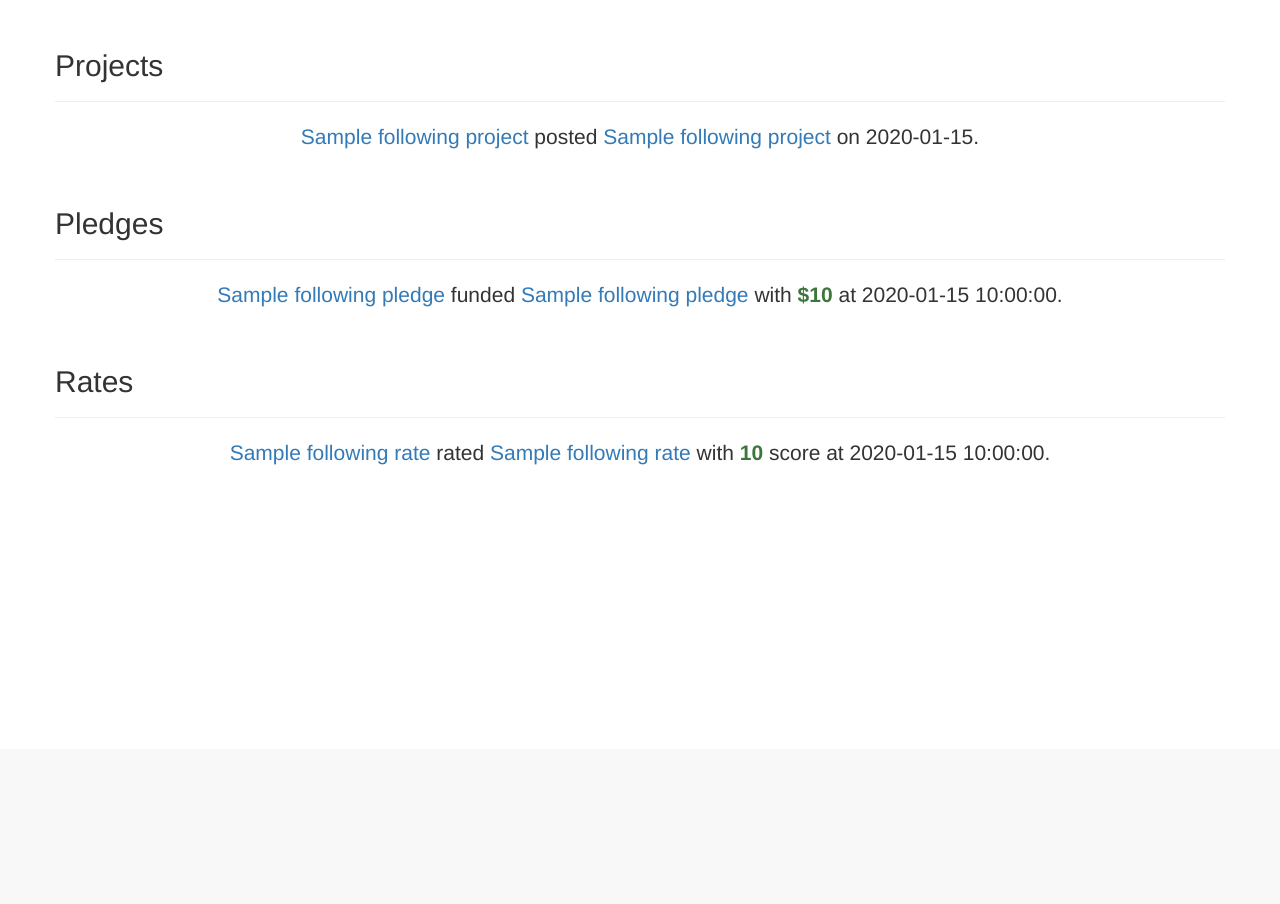
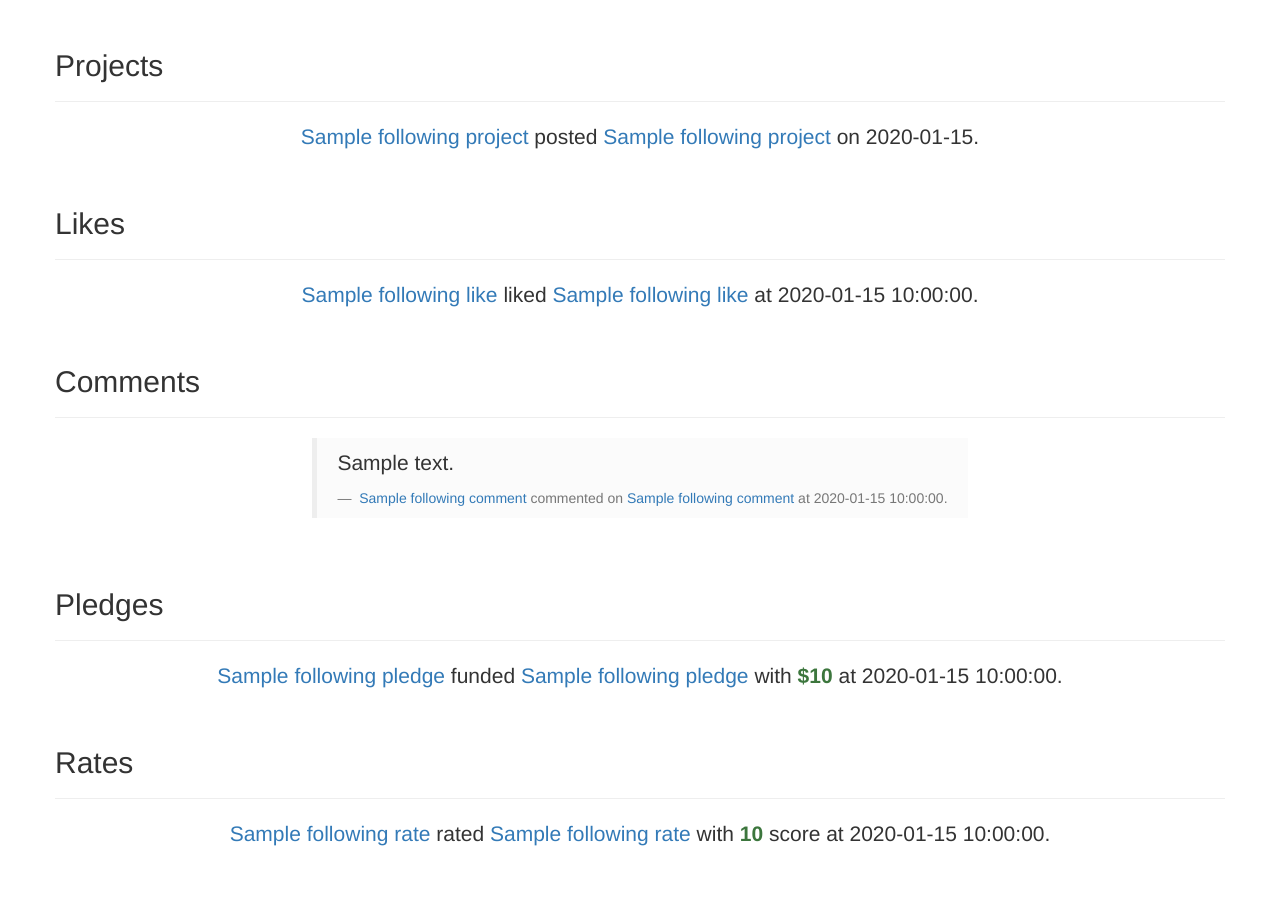
Before and after one commit to glkwhr/Crowdfunding, a PHP site: the page made by application/views/user/home.php in a window 1280 px wide. Shown: the part 51-955 px from the top of the page. Before the commit the page ends 516 px from the top, so only its background shows below. Run offline with PHP 8.4, Linux system fonts and the light colour scheme; the visitor is signed in with stand-in values (Sample User, id 1); tables that the repository leaves empty hold one stand-in row (values such as "Sample post"); the template is opened without the code that fills it: most values are stand-ins (such as "Sample title", 1, 10 or a date in 2020); a stand-in replaces the project's code that opens the database connection; some libraries are stand-ins or nearby versions.

Commit message:
Added liked projects of followed users to home page.

```diff
--- a/application/views/user/home.php
+++ b/application/views/user/home.php
@@ -21,7 +21,52 @@
         </div>
       <?php endforeach;?>
       <?php else:?>
-        <p class="text-center">None of those you are following funded any project yet.
+        <p class="text-center">None of those you are following posted any project yet.
+      <?php endif;?>
+  </div>
+
+  <div class="row">
+    <div class="page-header">
+      <h2>Likes</h2>
+    </div>
+      <?php if (isset($followingLikes)):?>
+      <?php foreach ($followingLikes as $like):?>
+        <div class="row history">
+        <p class="text-center">
+        <a href="<?php echo APP_URL."/user/view/".$like['uname']; ?>">
+        <?php echo $like['uname']?>
+        </a> liked <a href="<?php echo APP_URL."/project/view/".$like['pid']; ?>">
+        <?php echo $like['pname']?></a> at <?php echo $like['time']?>.
+        </p>
+        </div>
+      <?php endforeach;?>
+      <?php else:?>
+        <p class="text-center">None of those you are following liked any project yet.
+      <?php endif;?>
+  </div>
+
+  <div class="row">
+    <div class="page-header">
+      <h2>Comments</h2>
+    </div>
+      <?php if (isset($followingComments)):?>
+      <?php foreach ($followingComments as $comment):?>
+        <div class="row center-block" style="padding-bottom:30px">
+        <blockquote style="text-align:left;width:auto;display:table;margin:0 auto;background: #fbfbfb;">
+        <p><?php echo $comment['content'];?></p>
+        <footer>
+        <a href="<?php echo APP_URL."/user/view/".$comment['uname']; ?>">
+        <?php echo $comment['uname']?>
+        </a> commented on
+        <a href="<?php echo APP_URL."/project/view/".$comment['pid']; ?>">
+        <?php echo $comment['pname']?></a> at <?php echo $comment['time']?>.
+        </footer>
+        </blockquote>
+        </div>
+
+      <?php endforeach;?>
+      <?php else:?>
+        <p class="text-center">None of those you are following commented any project yet.
       <?php endif;?>
   </div>
 
@@ -61,7 +106,7 @@
         </div>
       <?php endforeach;?>
       <?php else:?>
-        <p class="text-center">None of those you are following funded any project yet.
+        <p class="text-center">None of those you are following rated any project yet.
       <?php endif;?>
   </div>
 </div>
```
Also changed, not shown: application/controllers/UserController.class.php (+9 -0 lines), application/models/FollowModel.class.php (+24 -0 lines).
